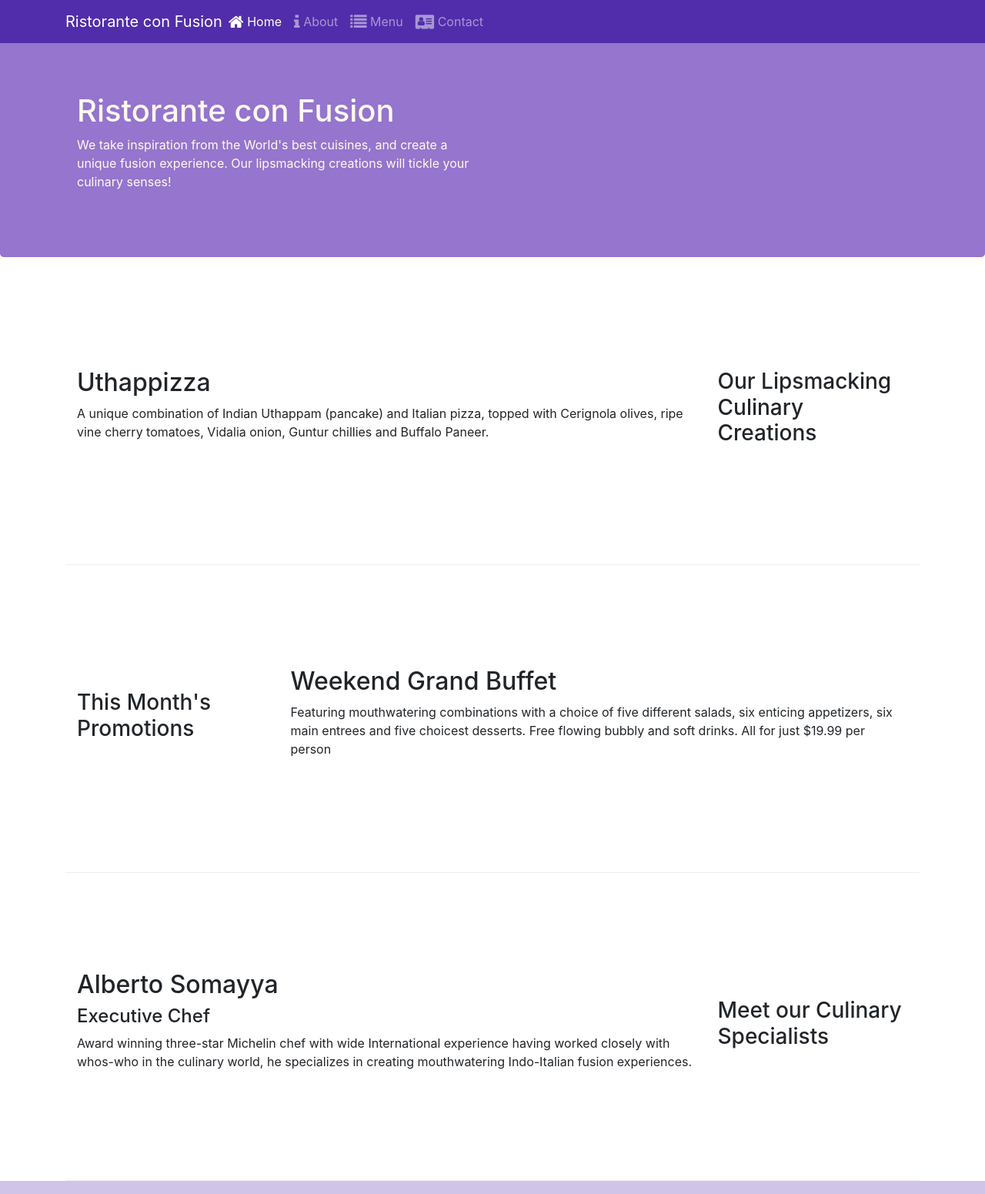
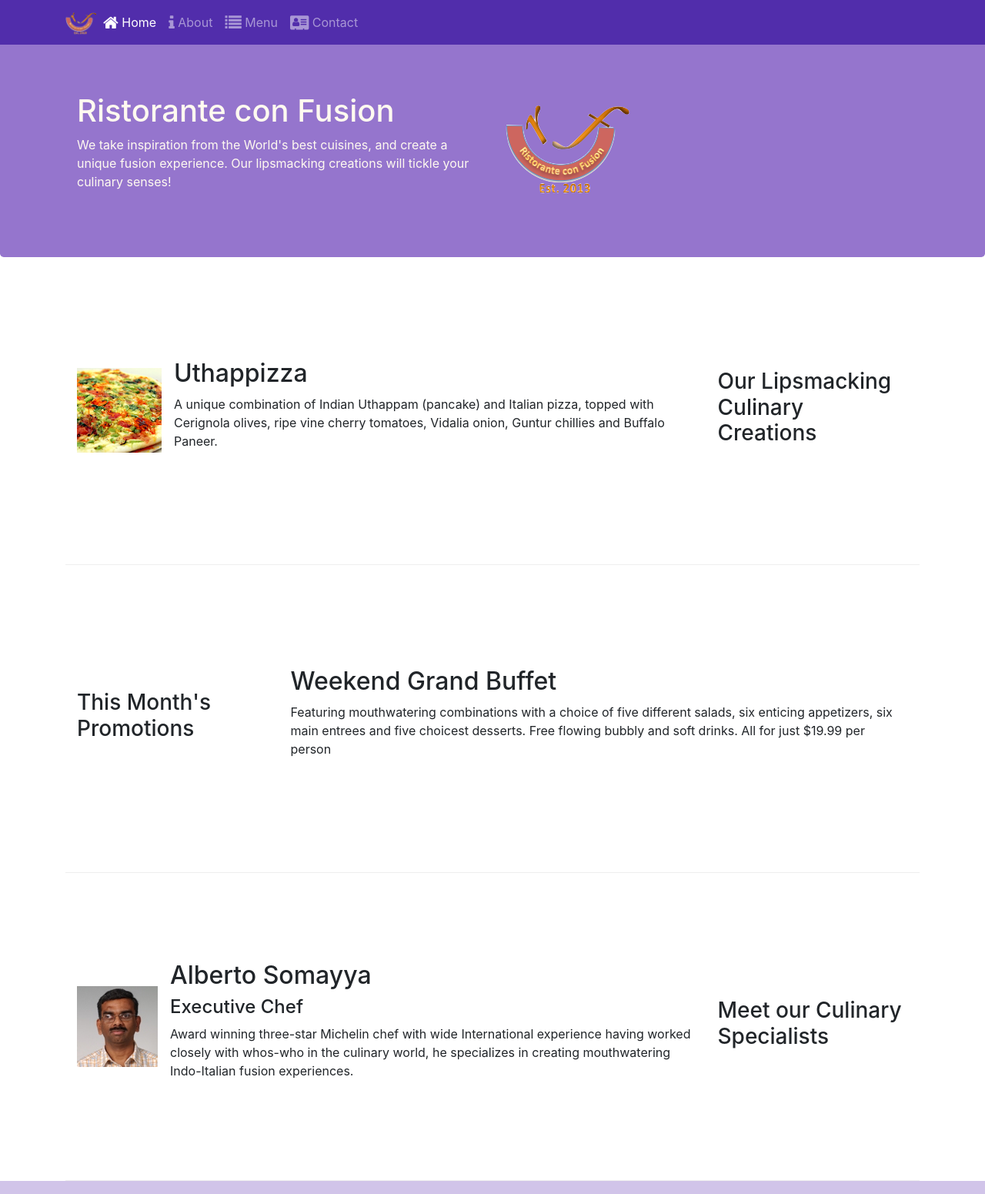
Before and after one commit to Imranhossain7/conFusion, a website: page index.html in a window 1280 px wide. Shown: the top 1551 px of the page at 77% size. Drawn offline with nearby package versions, Linux system fonts and the light colour scheme.

Commit message:
Images and Media

```diff
--- a/index.html
+++ b/index.html
@@ -21,7 +21,7 @@
             <button class="navbar-toggler" type="button" data-toggle="collapse" data-target="#Navbar">
                 <span class="navbar-toggler-icon"></span>
             </button>
-            <a class="navbar-brand mr-auto" href="#">Ristorante con Fusion </a>
+            <a class="navbar-brand mr-auto" href="#"><img src="img/logo.png" height="30" width="41"> </a>
            <div class="collapse navbar-collapse" id="Navbar">
 
               <ul class="navbar-nav mr-auto">
@@ -42,7 +42,8 @@
                     <h1>Ristorante con Fusion</h1>
                     <p>We take inspiration from the World's best cuisines, and create a unique fusion experience. Our lipsmacking creations will tickle your culinary senses!</p>
                 </div>
-                <div class="col-12 col-sm">
+                <div class="col-12 col-sm align-self-center">
+                    <img src="img/logo.png" class="img-fluid">
                 </div>
             </div>
         </div>
@@ -50,12 +51,17 @@
 
     <div class="container">
         <div class="row row-content align-items-center">
-            <div class="col-12 col-sm-4 order-sm-last col-md-3">
+          <div class="col-12 col-sm-4 order-sm-last col-md-3">
                 <h3>Our Lipsmacking Culinary Creations</h3>
-            </div>
+         </div>
             <div class="col col-sm order-sm-first col-md">
-                <h2>Uthappizza</h2>
-                <p class="d-none d-sm-block">A unique combination of Indian Uthappam (pancake) and Italian pizza, topped with Cerignola olives, ripe vine cherry tomatoes, Vidalia onion, Guntur chillies and Buffalo Paneer.</p>
+              <div class="media">
+                   <img class="d-flex mr-3 im-thumbnail align-self-center" src="img/uthappizza.png" alt="uthappizza">
+                  <div class="media-body">
+                    <h2 class="mt-0">Uthappizza</h2>
+                    <p class="d-none d-sm-block">A unique combination of Indian Uthappam (pancake) and Italian pizza, topped with Cerignola olives, ripe vine cherry tomatoes, Vidalia onion, Guntur chillies and Buffalo Paneer.</p>
+                  </div>
+              </div>
             </div>
         </div>
 
@@ -75,9 +81,15 @@
                 <h3>Meet our Culinary Specialists</h3>
             </div>
             <div class="col col-sm order-sm-first col-md">
-                <h2>Alberto Somayya</h2>
-                <h4>Executive Chef</h4>
-                <p class="d-none d-sm-block">Award winning three-star Michelin chef with wide International experience having worked closely with whos-who in the culinary world, he specializes in creating mouthwatering Indo-Italian fusion experiences. </p>
+                <div class="media">
+                    <img class="d-flex mr-3 align-self-center" src="img/alberto.png" alt="alberto">
+                 <div class="media-body">
+                    <h2 class="mt-0">Alberto Somayya</h2>
+                    <h4>Executive Chef</h4>
+                    <p class="d-none d-sm-block">Award winning three-star Michelin chef with wide International experience having worked closely with whos-who in the culinary world, he specializes in creating mouthwatering Indo-Italian fusion experiences. </p>
+                 </div>
+             </div>
+
             </div>
         </div>
     </div>
```
Also changed, not shown: aboutus.html (+3 -2 lines), contactus.html (+3 -2 lines), img/alberto.png (added), img/buffet.png (added), img/logo.png (added), img/uthappizza.png (added), 1 other file.
